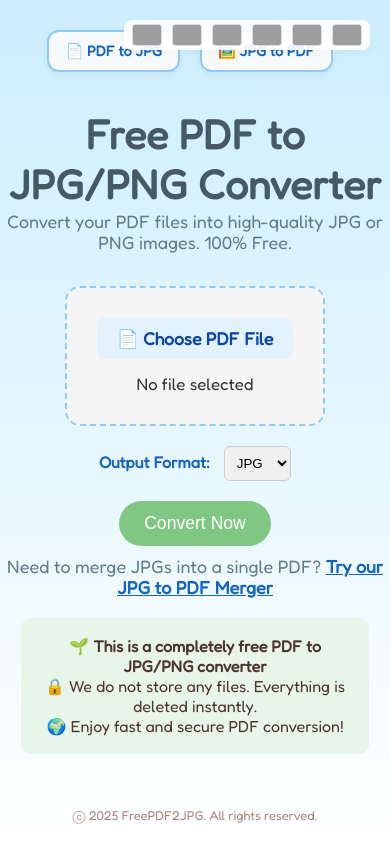
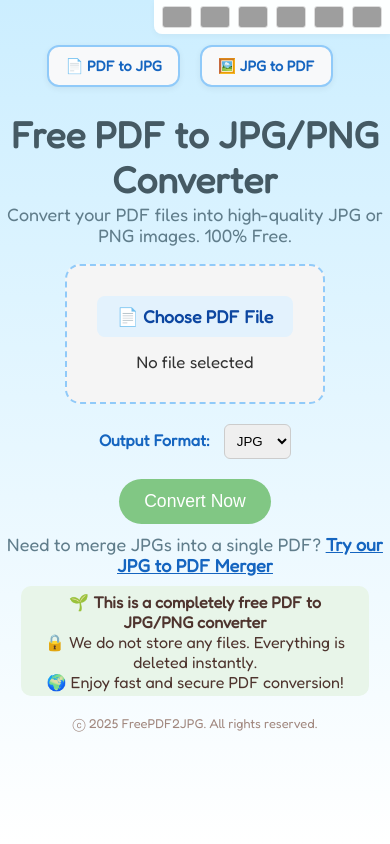
Before and after one commit to SuperB747/pdf2jpg-app, a Flask app: page / in a window 390 px wide. Run offline with Flask 3, Linux system fonts and the light colour scheme; grey boxes are pictures that could not be loaded.

Commit message:
pdf2jpg mobile optimization

```diff
--- a/templates/index.html
+++ b/templates/index.html
@@ -60,11 +60,11 @@
       min-height: 100vh;
     }
     header {
-      margin-top: 10px;
+      margin-top: 0px;
       text-align: center;
     }
     h1 {
-      font-size: 2.55em;
+      font-size: 2.3em;
       color: #455a64;
       margin-bottom: 2px;
     }
@@ -76,15 +76,15 @@
     }
     .lang-switcher {
       position: fixed;
-      top: 20px;
-      right: 20px;
+      top: 0;
+      right: 0;
       z-index: 1000;
       display: flex;
-      gap: 10px;
-      background: rgba(255,255,255,0.9);
-      border-radius: 8px;
-      padding: 4px 8px;
-      box-shadow: 0 2px 8px rgba(0,0,0,0.04);
+      gap: 8px;
+      background: rgba(255,255,255,0.95);
+      border-radius: 0 0 0 8px;
+      padding: 6px 8px;
+      box-shadow: 0 2px 6px rgba(0,0,0,0.04);
     }
     .lang-switcher img {
       cursor: pointer;
@@ -98,7 +98,7 @@
       box-shadow: 0 0 0 2px #90caf9;
     }
     form {
-      margin-top: 30px;
+      margin-top: 15px;
       text-align: center;
     }
     .upload-box {
@@ -166,18 +166,19 @@
       display: none;
     }
     .info {
-      margin-top: 30px;
+      margin-top: 20px;
+      margin-bottom: 0px;
       text-align: center;
       color: #4e342e;
       font-size: 1em;
       background: #e8f5e9;
-      padding: 18px;
+      padding: 6px 18px 4px 18px;
       border-radius: 10px;
       width: 80%;
     }
     footer {
-      margin-top: auto;
-      padding: 20px;
+      margin-top: 4px;
+      padding: 10px 20px;
       text-align: center;
       color: #a1887f;
       font-size: 0.8em;
@@ -185,7 +186,7 @@
   </style>
 </head>
 <body>
-  <div style="margin-top: 30px; margin-bottom: 0px; display: flex; justify-content: center; gap: 10px; flex-wrap: wrap;">
+  <div style="margin-top: 45px; margin-bottom: 0px; display: flex; justify-content: center; gap: 10px; flex-wrap: wrap;">
     <a href="/" class="menu-button">📄 PDF to JPG</a>
     <a href="/jpg-to-pdf" class="menu-button">🖼️ JPG to PDF</a>
   </div>
@@ -238,7 +239,7 @@
     <div><span class="info-emoji">🌍</span> <span class="info-line3" id="infoLine3">Enjoy fast and secure PDF conversion!</span></div>
   </div>
 
-  <footer>
+  <footer style="margin-top: 10px;">
     ⓒ 2025 FreePDF2JPG. All rights reserved.
   </footer>
 
```
